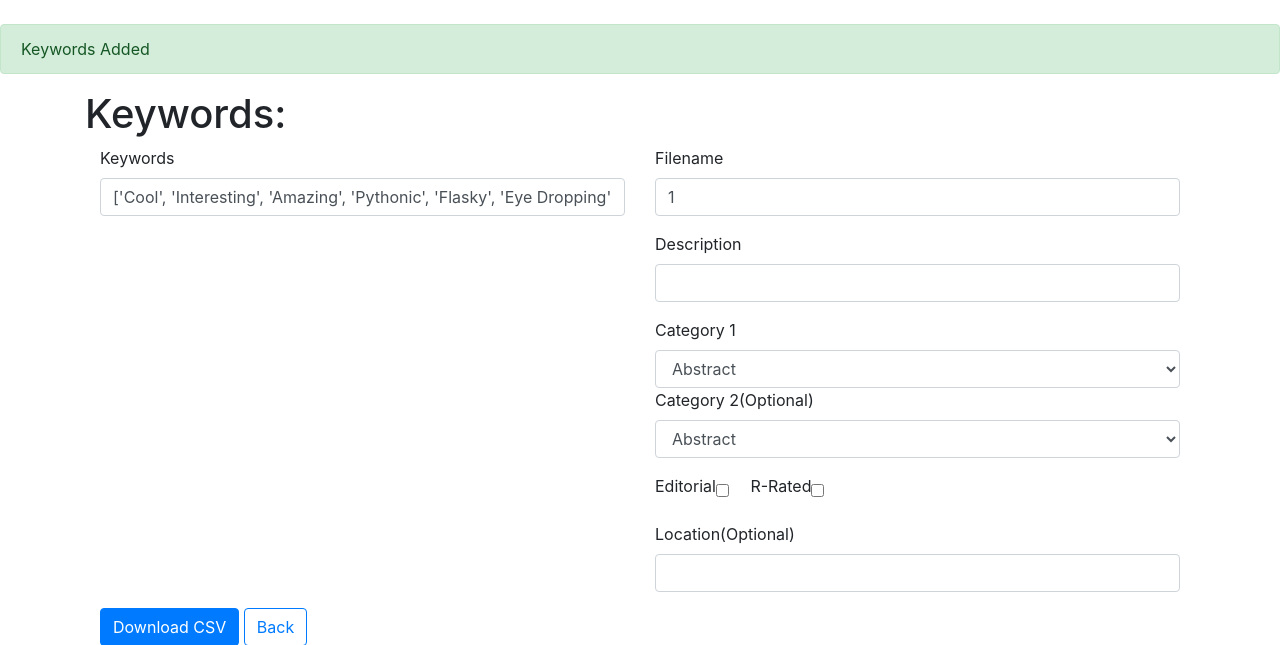
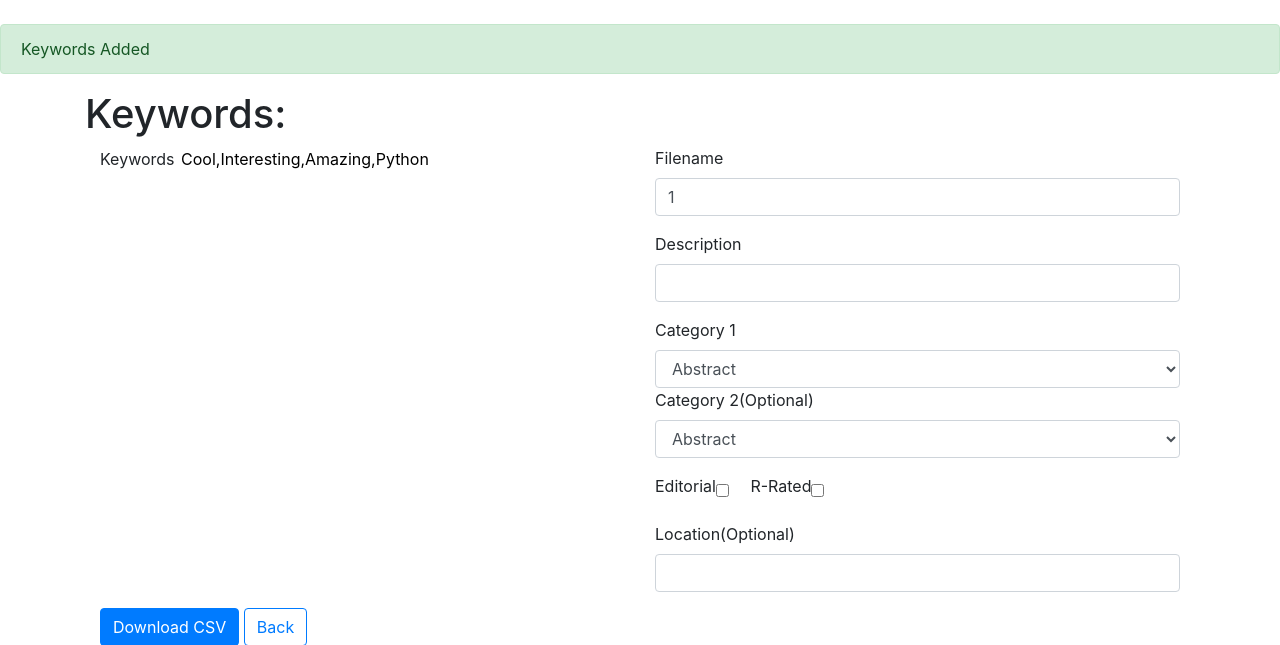
Before and after one commit to kevinreber/Capstone-Project, a Flask app: page /file/1 in a window 1280 px wide. Shown: the part 56-701 px from the top of the page. Run offline with Flask 2, Linux system fonts and the light colour scheme; some libraries are stand-ins or nearby versions.

Commit message:
keywords get passed to template as string so tagify handles separating keywords. Edited tagify so tags now populate under keywords input

```diff
--- a/app.py
+++ b/app.py
@@ -91,10 +91,13 @@
     # keywords = get_keywords(image_name)
 
     keywords = ["Cool", "Interesting", "Amazing",
-                "Pythonic", "Flasky", "Eye Dropping"]
+                "Pythonic", "Flasky", "Eye Dropping", "tags", "new", "html", "css", "max", "sunset", "sunrise", "landscape scenic", "scenic", "sun", "sun chasing", "clouds", "cloudscape"]
 
     form.filename.data = image_name
-    form.keywords.data = keywords
+
+    # join keywords with "," so they separate as tags
+    keyword_tags = ",".join(keywords)
+    form.keywords.data = keyword_tags
     flash("Keywords Added", "success")
     return render_template("prepare_export.html", keywords=keywords, form=form)
 
--- a/static/js/app.js
+++ b/static/js/app.js
@@ -3,4 +3,8 @@
 
 const keywords = document.querySelector("input[name=keywords");
 
-const keywordsTagify = new Tagify(keywords);
+const keywordsTagify = new Tagify(keywords, {
+    dropdown: {
+        position: "input"
+    }
+});
--- a/templates/prepare_export.html
+++ b/templates/prepare_export.html
@@ -12,21 +12,10 @@
         <div class="keywords-section-container col-6">
             <div class="form-group">
                 {{ form.keywords.label }}
-                {{ form.keywords(class_="form-control") }}
-                <!-- <div class="keyword-tags-container container pr-0 pl-0">
-                    {% for word in keywords %}
-                    <div class="tag-container d-inline-block pr-4 pt-0 pb-0 pl-2 alert alert-info alert-dismissible fade show"
-                        role="alert">
-                        <p class="pr-1 keyword">{{ word }}</p>
-                        <button type="button" class="close" data-dismiss="alert" aria-label="Close">
-                            <span aria-hidden="true">&times;</span>
-                        </button>
-                    </div>
-                    {% endfor %}
-                </div> -->
+                {{ form.keywords(class_="tagify--outside") }}
             </div>
         </div>
-        <div class="file-info col-6">
+        <div class=" file-info col-6">
             <div class="form-group">
                 {{ form.filename.label }}
                 {{ form.filename(class_="form-control") }}
```
